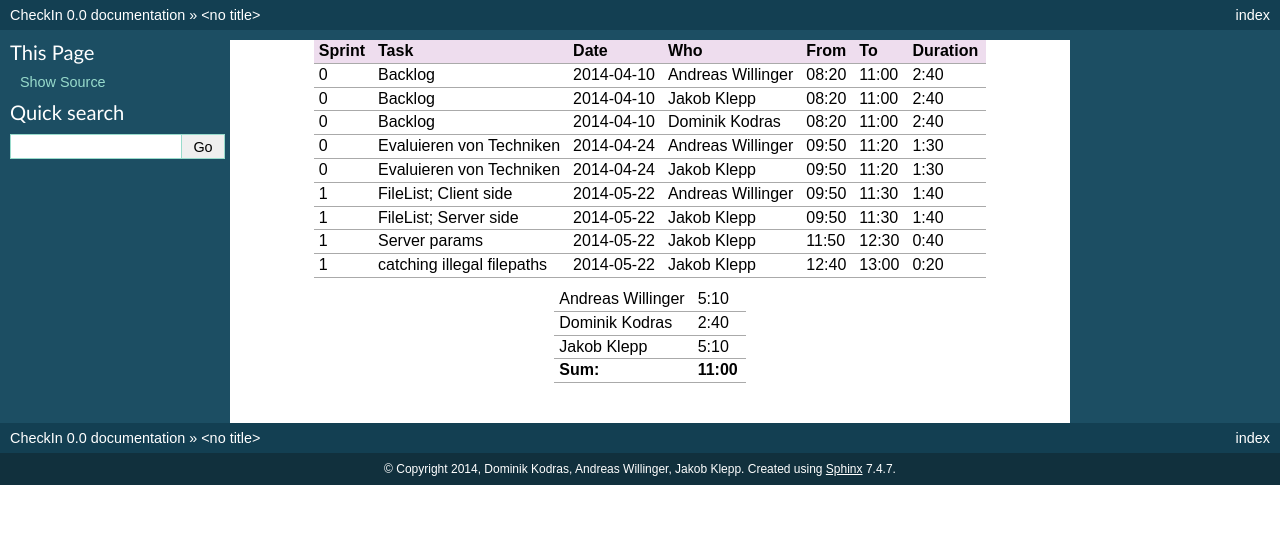
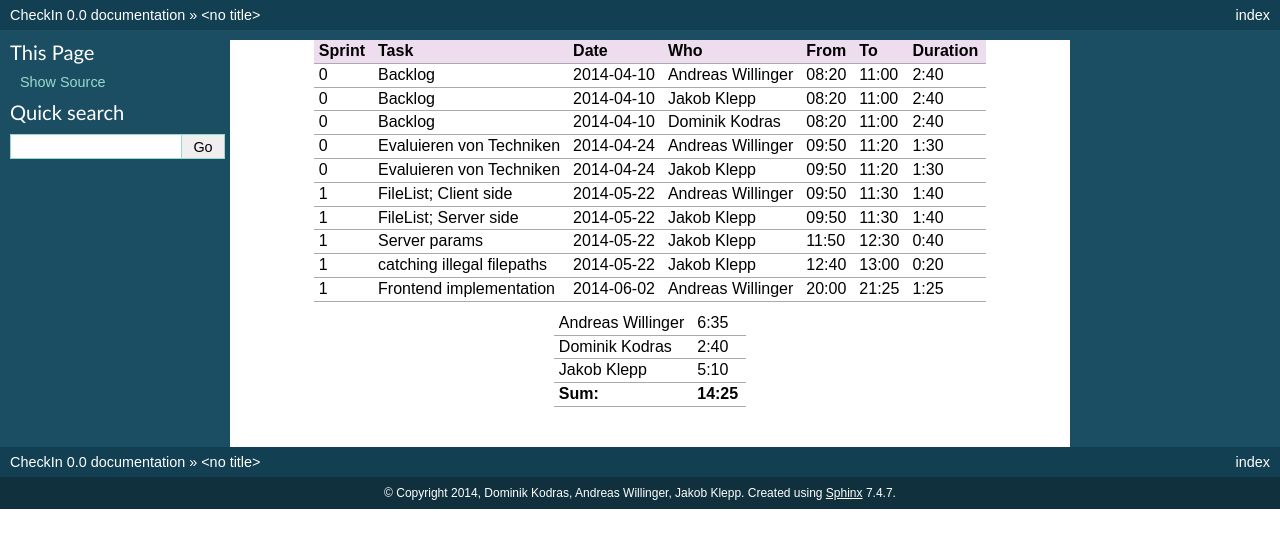
Before and after one commit to jklepp-tgm/CheckIn, a Sphinx documentation site: the page built from doc/zeitaufzeichnung.rst, in a window 1280 px wide. Shown: the top 548 px of the page. Built offline with Sphinx 7.4.7, drawn with Linux system fonts in a browser that asks for light colours; formulas are drawn with MathJax 3.

Commit message:
Timerecording

```diff
--- a/doc/zeitaufzeichnung.rst
+++ b/doc/zeitaufzeichnung.rst
@@ -19,13 +19,15 @@
 +--------+---------------------------+---------------+-------------------+-------+-------+----------+
 | 1      | catching illegal filepaths| 2014-05-22    | Jakob Klepp       | 12:40 | 13:00 |     0:20 |
 +--------+---------------------------+---------------+-------------------+-------+-------+----------+
+| 1      | Frontend implementation   | 2014-06-02    | Andreas Willinger | 20:00 | 21:25 |     1:25 |
++--------+---------------------------+---------------+-------------------+-------+-------+----------+
 
 +-------------------+------------+
-| Andreas Willinger |       5:10 |
+| Andreas Willinger |       6:35 |
 +-------------------+------------+
 | Dominik Kodras    |       2:40 |
 +-------------------+------------+
 | Jakob Klepp       |       5:10 |
 +-------------------+------------+
-| **Sum:**          |  **11:00** |
+| **Sum:**          |  **14:25** |
 +-------------------+------------+
```
